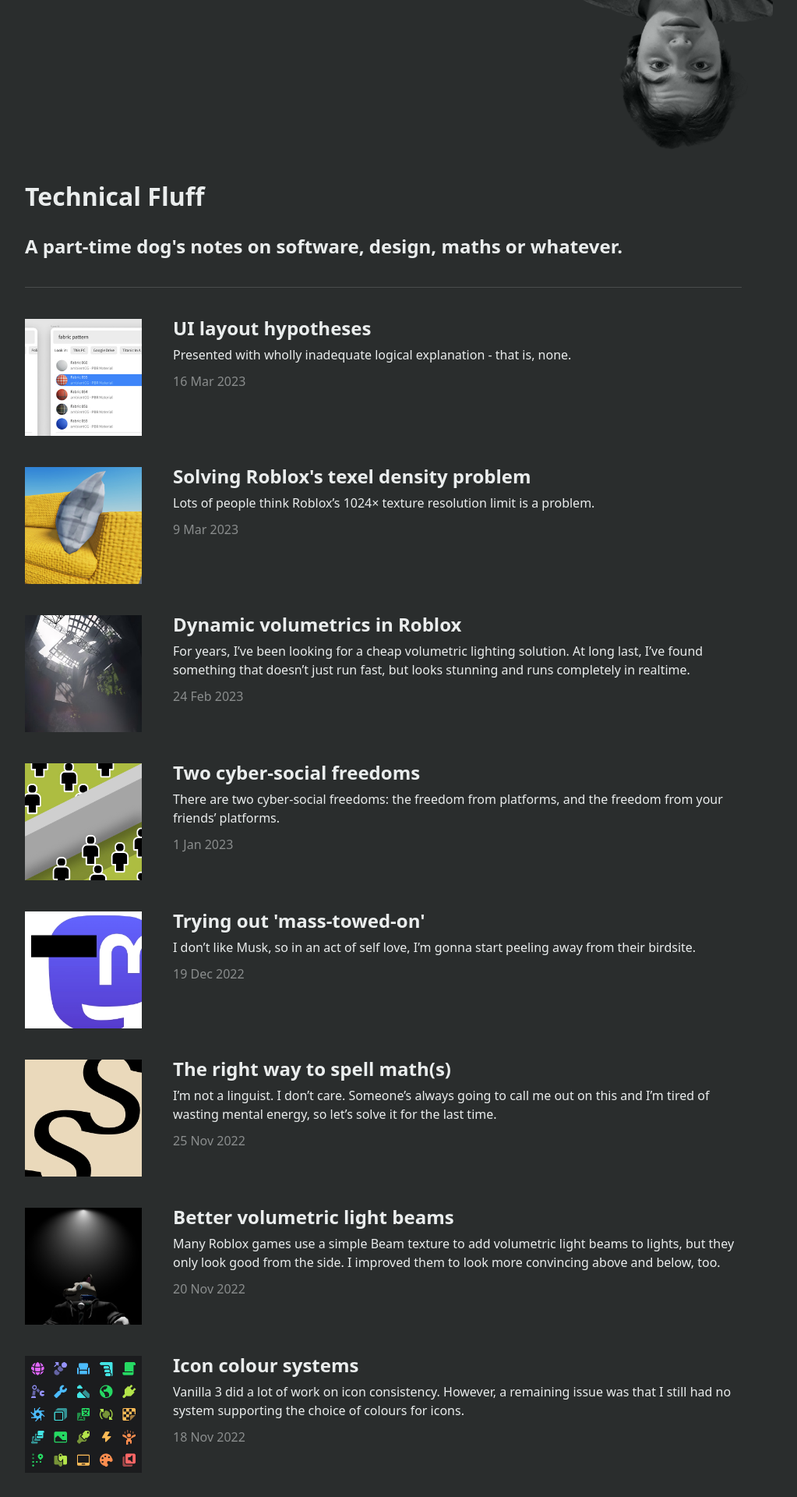
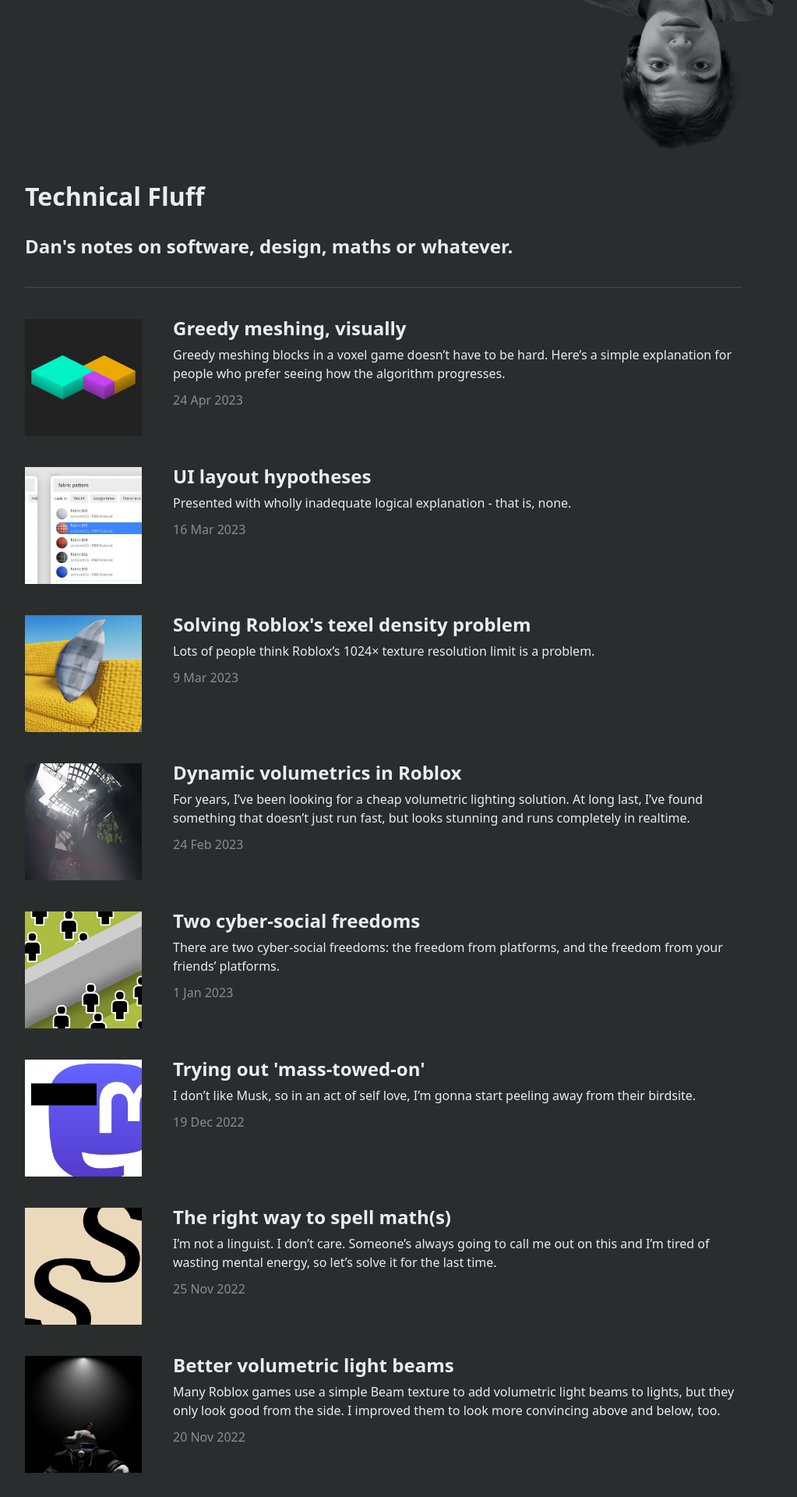
Before and after one commit to dphfox/technical-fluff, a Jekyll site: the page built from index.markdown, in a window 1280 px wide. Shown: the top 1920 px of the page at 78% size, without its empty margins (148-1171 px from the left). Built offline with Jekyll 4.4.1, drawn with Linux system fonts in a browser that asks for light colours; some web fonts are replaced; some of the changed text lies outside the part shown.

Commit message:
Greedy meshing, visually

````diff
--- a/_config.yml
+++ b/_config.yml
@@ -1,9 +1,9 @@
 title: Technical Fluff
-description: A part-time dog's notes on software, design, maths or whatever.
+description: Dan's notes on software, design, maths or whatever.
 baseurl: ""
 url: "https://blog.elttob.uk"
 
-personal_name: "Elttob"
+personal_name: "Daniel P H Fox"
 personal_url: "https://elttob.uk"
 
 date_format: "%e %b %Y"
--- /dev/null
+++ b/_posts/2023-04-24-greedy-meshing-visually.markdown
@@ -0,0 +1,49 @@
+---
+layout: post
+title:  "Greedy meshing, visually"
+image:
+  path: "/assets/posts/greedy-meshing-visually/thumb.jpg"
+  width: 256
+  height: 256
+---
+
+Greedy meshing blocks in a voxel game doesn't have to be hard. Here's a simple
+explanation for people who prefer seeing how the algorithm progresses.
+
+*This post is the newer version of my popular tutorial from the Roblox DevForum:*
+[Consume everything - how greedy meshing works](https://devforum.roblox.com/t/consume-everything-how-greedy-meshing-works/452717)
+
+## The algorithm
+
+- Find a starting point, that isn't empty, and hasn't already been merged.
+- For each axis, one at a time (X, Y, Z)
+	- Look one coordinate ahead. Is there a block?
+	- If so, merge it with the previous block and step forward.
+	- If not, then move on to the next axis.
+- Repeat the above steps until you have merged every block.
+
+By the way, finding a starting point isn't too hard. It's pretty sufficient to
+just loop over them in the normal way - you'll always have merged every block by
+the end, and it's relatively efficient at merging things into large groups.
+
+```Lua
+for x = 1, size.x do
+    for y = 1, size.y do
+        for z = 1, size.z do
+			-- if this is a starting point, start merging stuff...
+		end
+	end
+end
+```
+
+## A simple visual example along one axis
+
+<img style="display: block; max-width: 25rem; margin: 6rem auto;" src="/assets/posts/greedy-meshing-visually/visual1.svg" alt="A row of 5 blocks in a straight line is greedy meshed with the algorithm above, producing one group containing the whole row.">
+
+## The same example, with two axes (2D)
+
+<img style="display: block; max-width: 25rem; margin: 6rem auto;" src="/assets/posts/greedy-meshing-visually/visual2.svg" alt="A 5 by 5 area of blocks is greedy meshed with the algorithm above, producing one group containing the whole area.">
+
+## A more complex demonstration
+
+<img style="display: block; max-width: 25rem; margin: 6rem auto;" src="/assets/posts/greedy-meshing-visually/visual3.svg" alt="Two 3 by 3 areas of blocks, which share only one of their corner blocks. When greedy meshed, a 3 by 3 group is created for one of the areas, and to fill the remaining L shape, a 3 by 2 group and a 2 by 1 group are created.">
--- a/_sass/site-main.scss
+++ b/_sass/site-main.scss
@@ -377,5 +377,5 @@ footer {
 }
 
 footer::after {
-    content: "Website theme by Elttob.";
+    content: "Website theme by Daniel P H Fox.";
 }
````
Also changed, not shown: assets/posts/greedy-meshing-visually/thumb.jpg (added), assets/posts/greedy-meshing-visually/visual1.svg (added), assets/posts/greedy-meshing-visually/visual2.svg (added), assets/posts/greedy-meshing-visually/visual3.svg (added).
